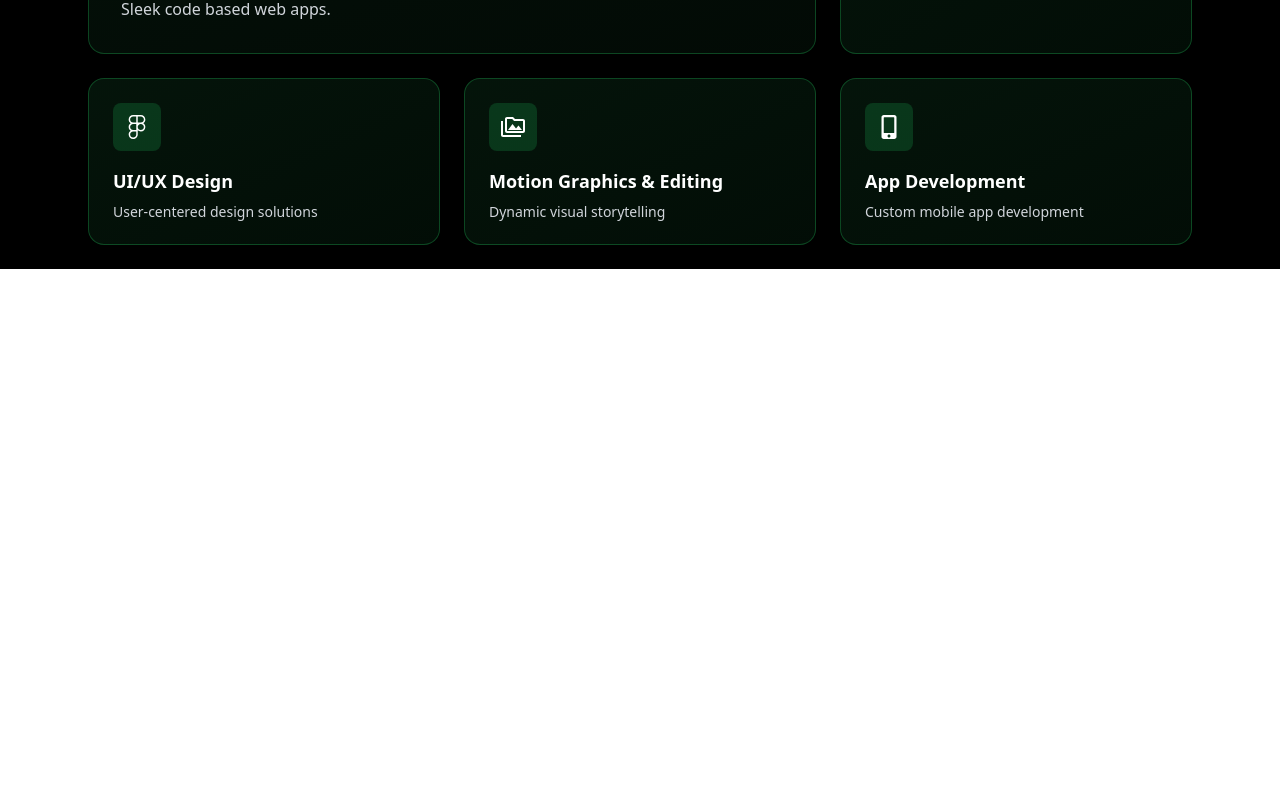
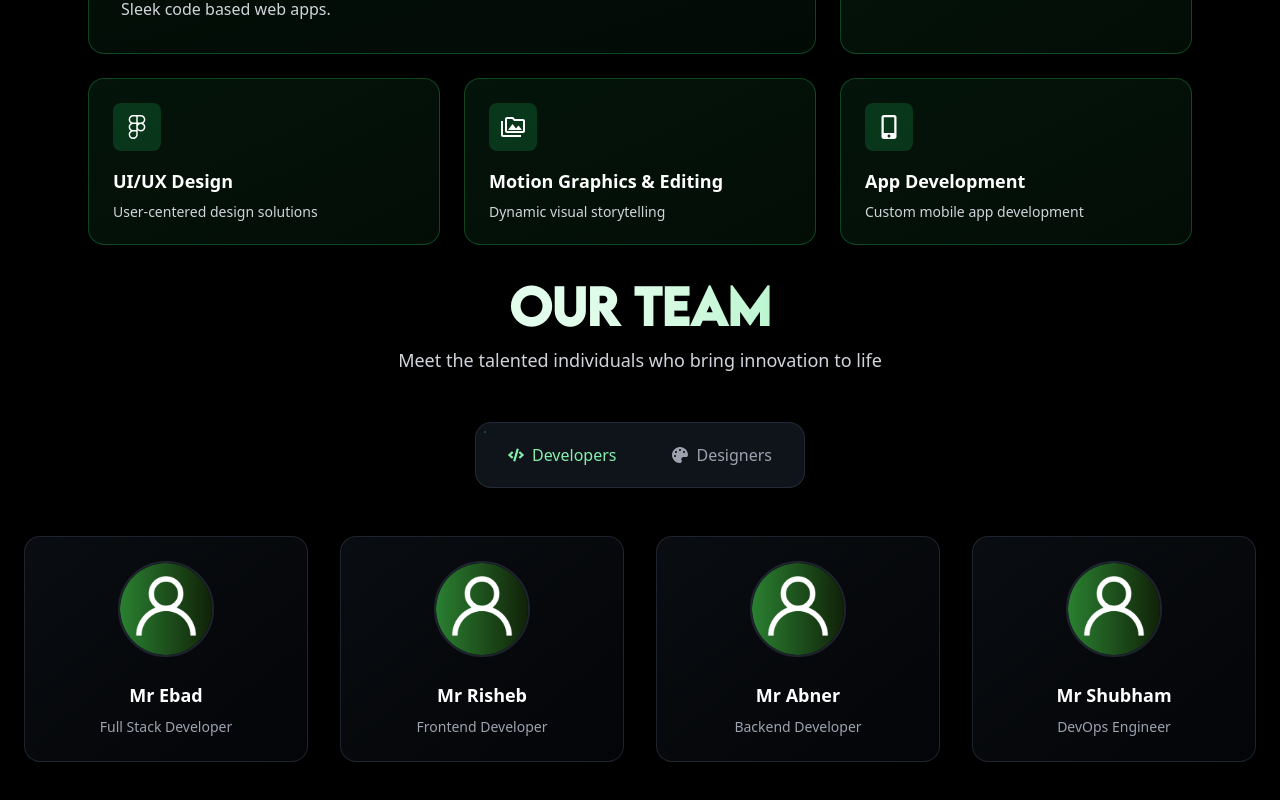
Before and after one commit to loopsspace/loopspace_portfolio, a React (Vite) app: page / in a window 1280 px wide. Shown: the part 2394-3194 px from the top of the page. Before the commit the page ends 2663 px from the top, so only its background shows below. Built offline with nearby package versions, Linux system fonts and the light colour scheme.

Commit message:
7th commit

```diff
--- a/package.json
+++ b/package.json
@@ -10,6 +10,7 @@
     "preview": "vite preview"
   },
   "dependencies": {
+    "framer-motion": "^12.23.16",
     "gsap": "^3.13.0",
     "lucide-react": "^0.544.0",
     "ogl": "^1.0.11",
--- a/src/components/BentoGrid.jsx
+++ b/src/components/BentoGrid.jsx
@@ -5,7 +5,7 @@ import { IoCodeSlashSharp } from "react-icons/io5";
 
 const BentoGrid = () => {
   return (
-    <div className="w-full max-w-6xl mx-auto p-6">
+    <div className="w-full max-w-6xl mx-auto p-6 mb-[-35%] md:mb-[-4%]">
       <div className="grid grid-cols-1 md:grid-cols-3 lg:grid-cols-3 gap-6">
         {/* Row 1 */}
         <div className="md:col-span-2 lg:col-span-2 bg-gradient-to-br from-green-900/20 to-green-800/10 border border-green-500/30 rounded-2xl p-8 backdrop-blur-sm hover:border-white/50 transition-all duration-300 group relative overflow-hidden">
--- /dev/null
+++ b/src/components/TeamShowcase.jsx
@@ -0,0 +1,162 @@
+import React, { useState } from 'react';
+import { FaCode, FaPalette } from 'react-icons/fa';
+import { motion, AnimatePresence } from 'framer-motion';
+
+const TeamShowcase = () => {
+  const [activeTab, setActiveTab] = useState('developers');
+
+  const developers = [
+    { name: 'Mr Ebad', role: 'Full Stack Developer', avatar: '/user.png' },
+    { name: 'Mr Risheb', role: 'Frontend Developer', avatar: '/user.png' },
+    { name: 'Mr Abner', role: 'Backend Developer', avatar: '/user.png' },
+    { name: 'Mr Shubham', role: 'DevOps Engineer', avatar: '/user.png' }
+  ];
+
+  const designers = [
+    { name: 'Mr Shijaz', role: 'UI/UX Designer', avatar: '/user.png' },
+    { name: 'Ms Roberta', role: 'Graphic Designer', avatar: '/user.png' }
+  ];
+
+  const currentTeam = activeTab === 'developers' ? developers : designers;
+
+  return (
+    <section className="w-full max-w-7xl mx-auto px-6 py-16">
+      <div className="text-center mb-12">
+        <h2 className="text-4xl md:text-5xl font-bold mb-4 bg-gradient-to-r from-white via-green-100 to-green-400 bg-clip-text text-transparent"
+            style={{ fontFamily: 'LEMONMILK, sans-serif' }}>
+          Our Team
+        </h2>
+        <p className="text-gray-300 text-lg max-w-2xl mx-auto">
+          Meet the talented individuals who bring innovation to life
+        </p>
+      </div>
+
+      {/* Tab Navigation */}
+      <div className="flex justify-center mb-12">
+        <div className="bg-gray-800/50 backdrop-blur-sm border border-gray-700/50 rounded-2xl p-2 flex gap-2 relative">
+          {/* Animated background */}
+          <motion.div
+            className="absolute bg-green-500/20 border border-green-500/30 rounded-xl"
+            layoutId="activeTab"
+            transition={{
+              type: "spring",
+              stiffness: 500,
+              damping: 30
+            }}
+          />
+
+          <motion.button
+            onClick={() => setActiveTab('developers')}
+            className={`relative z-10 px-6 py-3 rounded-xl font-medium flex items-center gap-2 ${
+              activeTab === 'developers'
+                ? 'text-green-300'
+                : 'text-gray-400 hover:text-white'
+            }`}
+            whileHover={{ scale: 1.05 }}
+            whileTap={{ scale: 0.95 }}
+            transition={{ type: "spring", stiffness: 400, damping: 17 }}
+          >
+            <motion.div
+              animate={{ rotate: activeTab === 'developers' ? 360 : 0 }}
+              transition={{ duration: 0.5 }}
+            >
+              <FaCode className="w-4 h-4" />
+            </motion.div>
+            Developers
+          </motion.button>
+
+          <motion.button
+            onClick={() => setActiveTab('designers')}
+            className={`relative z-10 px-6 py-3 rounded-xl font-medium flex items-center gap-2 ${
+              activeTab === 'designers'
+                ? 'text-green-300'
+                : 'text-gray-400 hover:text-white'
+            }`}
+            whileHover={{ scale: 1.05 }}
+            whileTap={{ scale: 0.95 }}
+            transition={{ type: "spring", stiffness: 400, damping: 17 }}
+          >
+            <motion.div
+              animate={{ rotate: activeTab === 'designers' ? 360 : 0 }}
+              transition={{ duration: 0.5 }}
+            >
+              <FaPalette className="w-4 h-4" />
+            </motion.div>
+            Designers
+          </motion.button>
+        </div>
+      </div>
+
+      {/* Team Grid */}
+      <AnimatePresence mode="wait">
+        <motion.div
+          key={activeTab}
+          className="grid grid-cols-2 md:grid-cols-2 lg:grid-cols-4 gap-8"
+          initial={{ opacity: 0, y: 20 }}
+          animate={{ opacity: 1, y: 0 }}
+          exit={{ opacity: 0, y: -20 }}
+          transition={{ duration: 0.3, staggerChildren: 0.1 }}
+        >
+          {currentTeam.map((member, index) => (
+            <motion.div
+              key={`${activeTab}-${index}`}
+              className="group relative bg-gradient-to-br from-gray-800/30 to-gray-900/20 border border-gray-700/50 rounded-2xl p-6 backdrop-blur-sm hover:border-green-500/50 transition-all duration-300 hover:-translate-y-2 hover:shadow-2xl hover:shadow-green-900/20"
+              initial={{ opacity: 0, y: 20 }}
+              animate={{ opacity: 1, y: 0 }}
+              transition={{ delay: index * 0.1 }}
+              whileHover={{
+                scale: 1.05,
+                transition: { type: "spring", stiffness: 300, damping: 20 }
+              }}
+            >
+              {/* Background glow effect */}
+              <motion.div
+                className="absolute inset-0 bg-gradient-to-br from-green-500/5 to-transparent rounded-2xl"
+                initial={{ opacity: 0 }}
+                whileHover={{ opacity: 1 }}
+                transition={{ duration: 0.3 }}
+              />
+
+              <div className="relative z-10 text-center">
+                {/* Avatar */}
+                <div className="relative mb-6">
+                  <motion.div
+                    className="w-24 h-24 mx-auto rounded-full overflow-hidden border-2 border-gray-700/50 group-hover:border-green-500/50 transition-colors duration-300"
+                    whileHover={{ scale: 1.1 }}
+                    transition={{ type: "spring", stiffness: 300, damping: 20 }}
+                  >
+                    <motion.img
+                      src={member.avatar}
+                      alt={member.name}
+                      className="w-full h-full object-cover"
+                      whileHover={{ scale: 1.1 }}
+                      transition={{ duration: 0.3 }}
+                    />
+                  </motion.div>
+                </div>
+
+                {/* Member Info */}
+                <motion.h3
+                  className="text-lg font-bold text-white mb-2 group-hover:text-green-300 transition-colors"
+                  whileHover={{ scale: 1.05 }}
+                >
+                  {member.name}
+                </motion.h3>
+                <motion.p
+                  className="text-gray-400 text-sm"
+                  whileHover={{ scale: 1.05 }}
+                >
+                  {member.role}
+                </motion.p>
+              </div>
+            </motion.div>
+          ))}
+        </motion.div>
+      </AnimatePresence>
+
+
+    </section>
+  );
+};
+
+export default TeamShowcase;
--- a/src/pages/Home.jsx
+++ b/src/pages/Home.jsx
@@ -3,6 +3,7 @@ import GlassmorphismNavbar from "../components/Navbar";
 import BentoGrid from "../components/BentoGrid";
 import UIBento from "../components/UIBento";
 import AboutSection from "../components/AboutSection";
+import TeamShowcase from "../components/TeamShowcase";
 
 
 const Home = () => {
@@ -13,6 +14,7 @@ const Home = () => {
             <UIBento />
             <AboutSection />
             <BentoGrid />
+            <TeamShowcase />
 
             </div>
 
```
Also changed, not shown: public/user.png (added), 1 other file (tests, documents, lock files or other folders).
